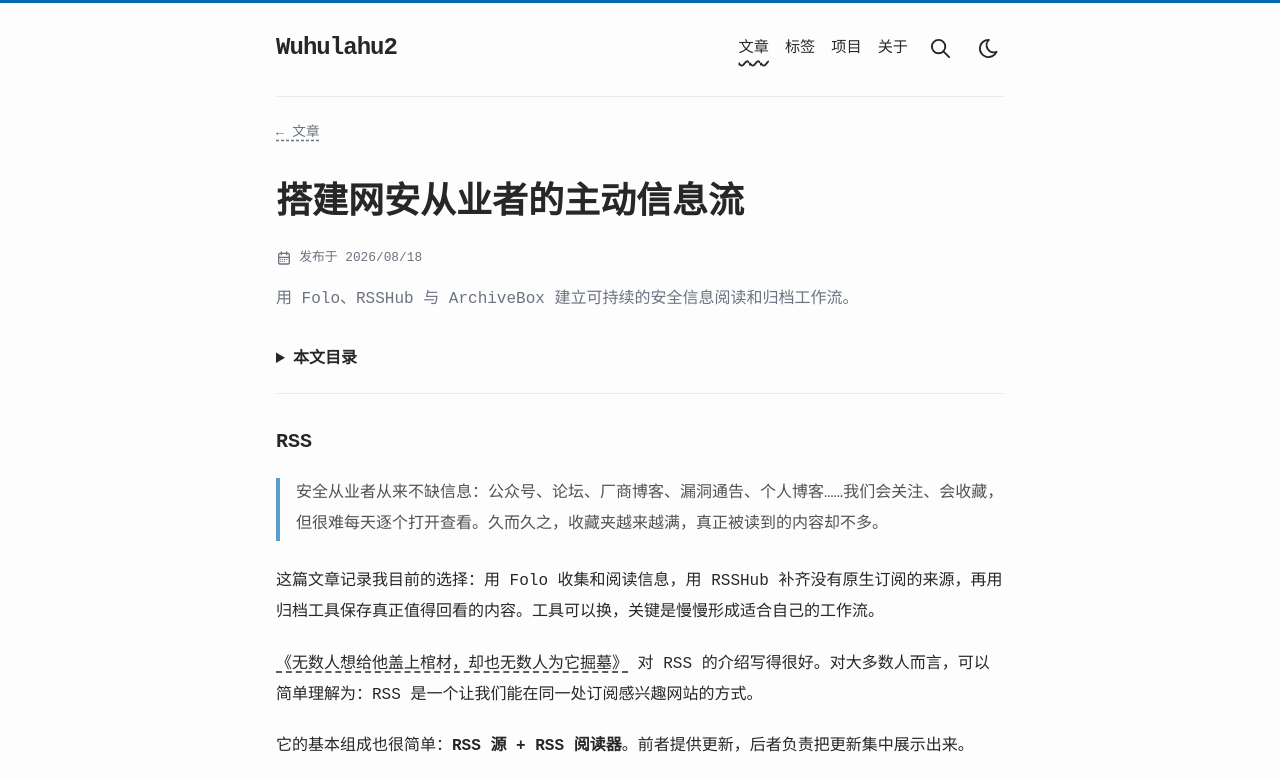
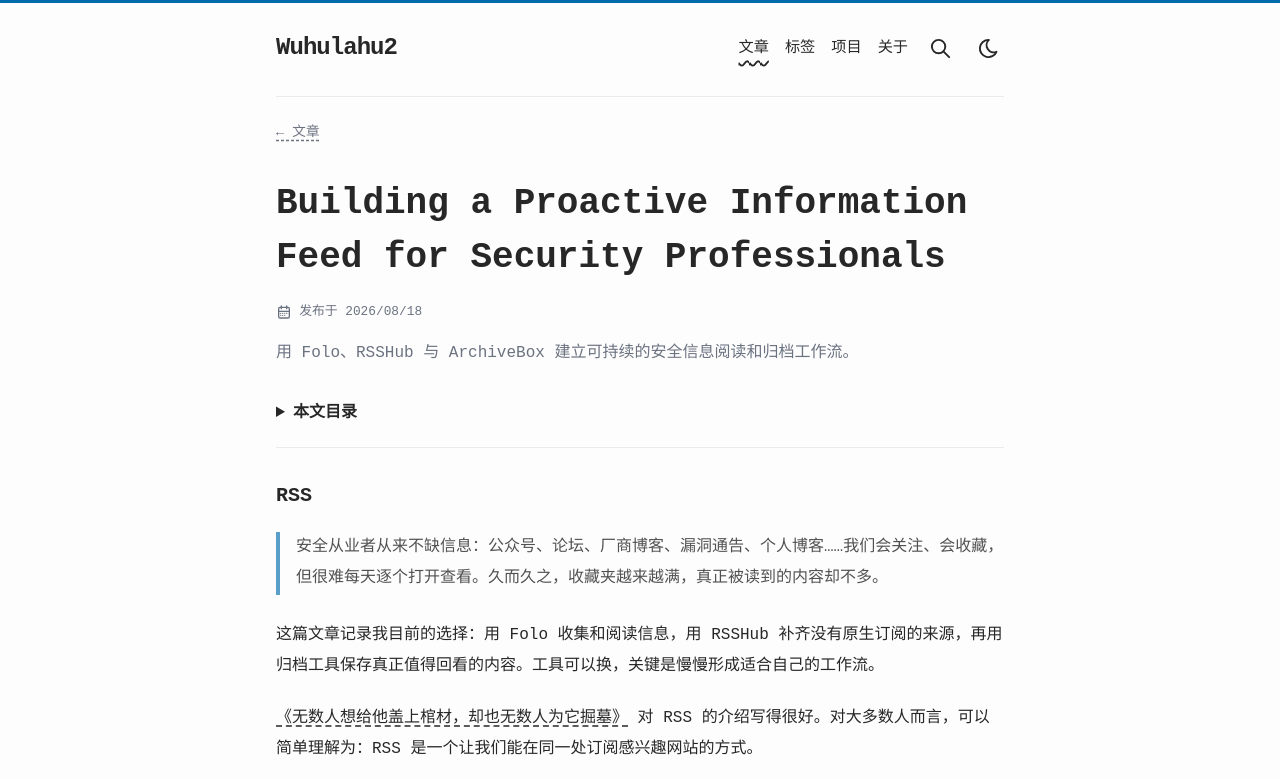
Before and after one commit to kiteAB112/kiteAB112.github.io, an Astro site: page /articles/folo-rss in a window 1280 px wide. Shown: the top 779 px of the page. Built offline with nearby package versions, Linux system fonts and the light colour scheme; Astro itself is replaced by a stand-in of ours; a web font is replaced by a local one.

Commit message:
Use English title for security information feed article

```diff
--- a/src/content/articles/folo-rss.md
+++ b/src/content/articles/folo-rss.md
@@ -1,6 +1,6 @@
 ---
 discussionId: articles/folo-rss
-title: 搭建网安从业者的主动信息流
+title: Building a Proactive Information Feed for Security Professionals
 description: 用 Folo、RSSHub 与 ArchiveBox 建立可持续的安全信息阅读和归档工作流。
 published: 2026-08-18
 tags: [RSS, Folo, RSSHub, ArchiveBox, Security]
```
